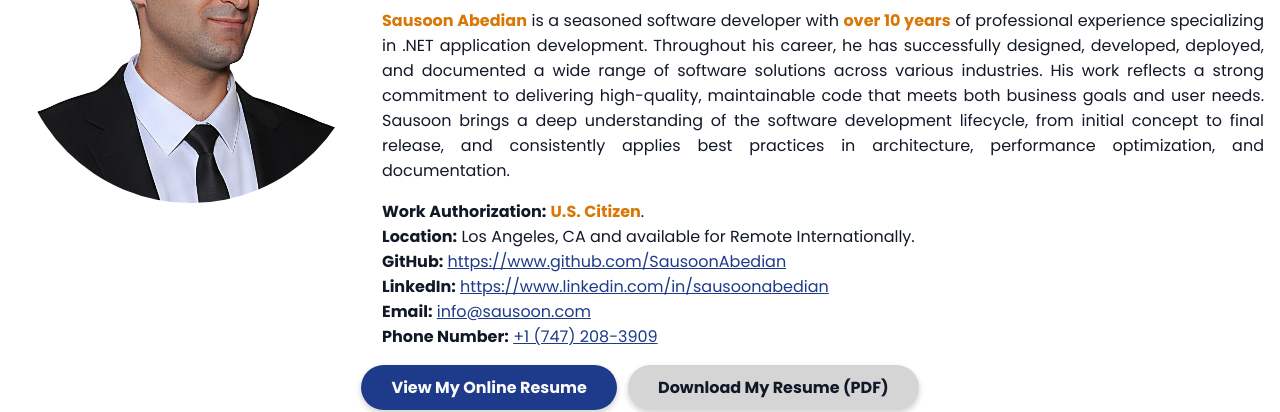
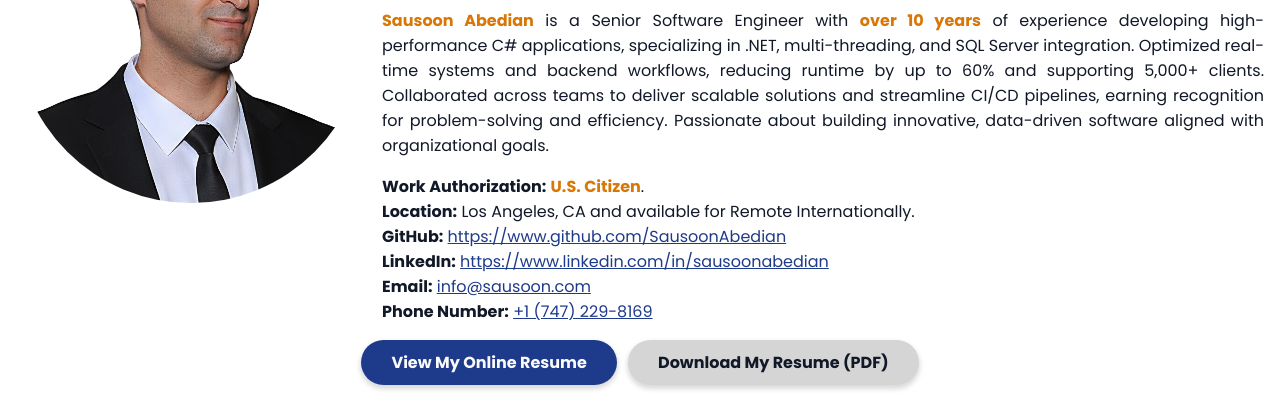
Before and after one commit to SausoonAbedian/sausoon-com, a plain HTML site: page index.html in a window 1280 px wide. Shown: the part 163-575 px from the top of the page. Drawn offline with Linux system fonts and the light colour scheme.

Commit message:
Modification of Hero Page (#4)

```diff
--- a/index.html
+++ b/index.html
@@ -17,15 +17,12 @@
       <div>
         <h1>Fair Prices, High Quality and Honest Work</h1>
         <p>
-          <span class="important">Sausoon Abedian</span> is a seasoned software developer with <span
-            class="important">over 10 years</span> of professional experience specializing in
-          .NET application development. Throughout his career, he has successfully designed, developed, deployed, and
-          documented a wide range of software solutions across various industries. His work reflects a strong
-          commitment
-          to delivering high-quality, maintainable code that meets both business goals and user needs. Sausoon brings
-          a
-          deep understanding of the software development lifecycle, from initial concept to final release, and
-          consistently applies best practices in architecture, performance optimization, and documentation.
+          <span class="important">Sausoon Abedian</span> is a Senior Software Engineer with <span class="important">over
+            10 years</span> of experience developing high-performance C# applications, specializing in .NET,
+          multi-threading, and SQL Server integration. Optimized real-time systems and backend workflows, reducing
+          runtime by up to 60% and supporting 5,000+ clients. Collaborated across teams to deliver scalable solutions
+          and streamline CI/CD pipelines, earning recognition for problem-solving and efficiency. Passionate about
+          building innovative, data-driven software aligned with organizational goals.
         </p>
         <p>
           <strong>Work Authorization:</strong> <span class="important">U.S. Citizen</span>.
@@ -40,14 +37,14 @@
           <br />
           <strong>Email:</strong> <a href="mailto:info@sausoon.com">info@sausoon.com</a>
           <br />
-          <strong>Phone Number:</strong> <a href="tel:+17472083909">+1 (747) 208-3909</a>
+          <strong>Phone Number:</strong> <a href="tel:+17472298169">+1 (747) 229-8169</a>
         </p>
       </div>
     </div>
     <div id="hero-lower">
       <div>
         <a target="_blank" href="resume.html">View My Online Resume</a>
-        <a target="_blank" href="./files/sausoon-abedian-resume.pdf">Download My Resume (PDF)</a>
+        <a target="_blank" href="./files/Sausoon_Abedian_Resume_September_2025.pdf">Download My Resume (PDF)</a>
       </div>
       <div>
         <img src="https://cdn.jsdelivr.net/gh/devicons/devicon@latest/icons/csharp/csharp-original.svg" height="75" />
```
Also changed, not shown: 1 other file.
